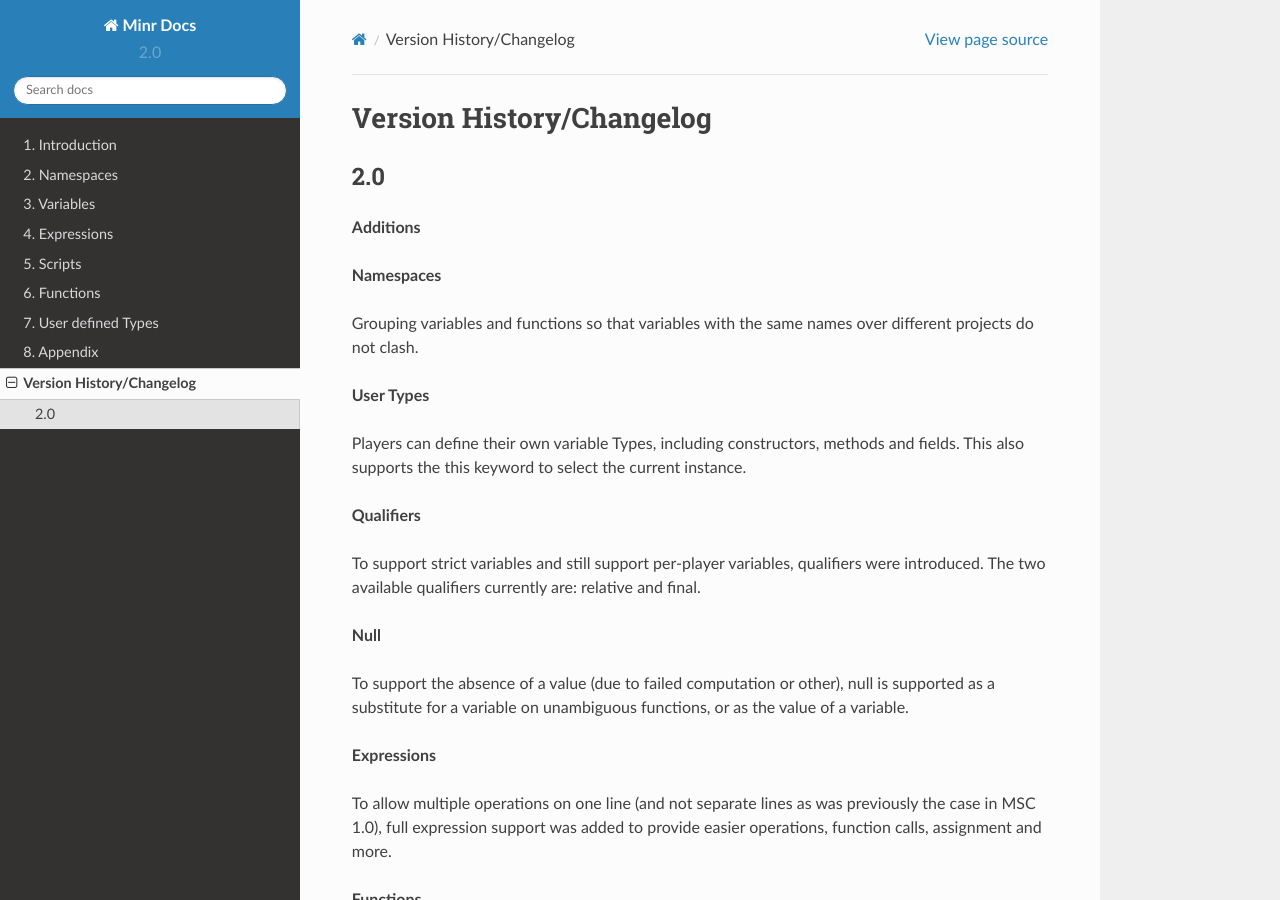
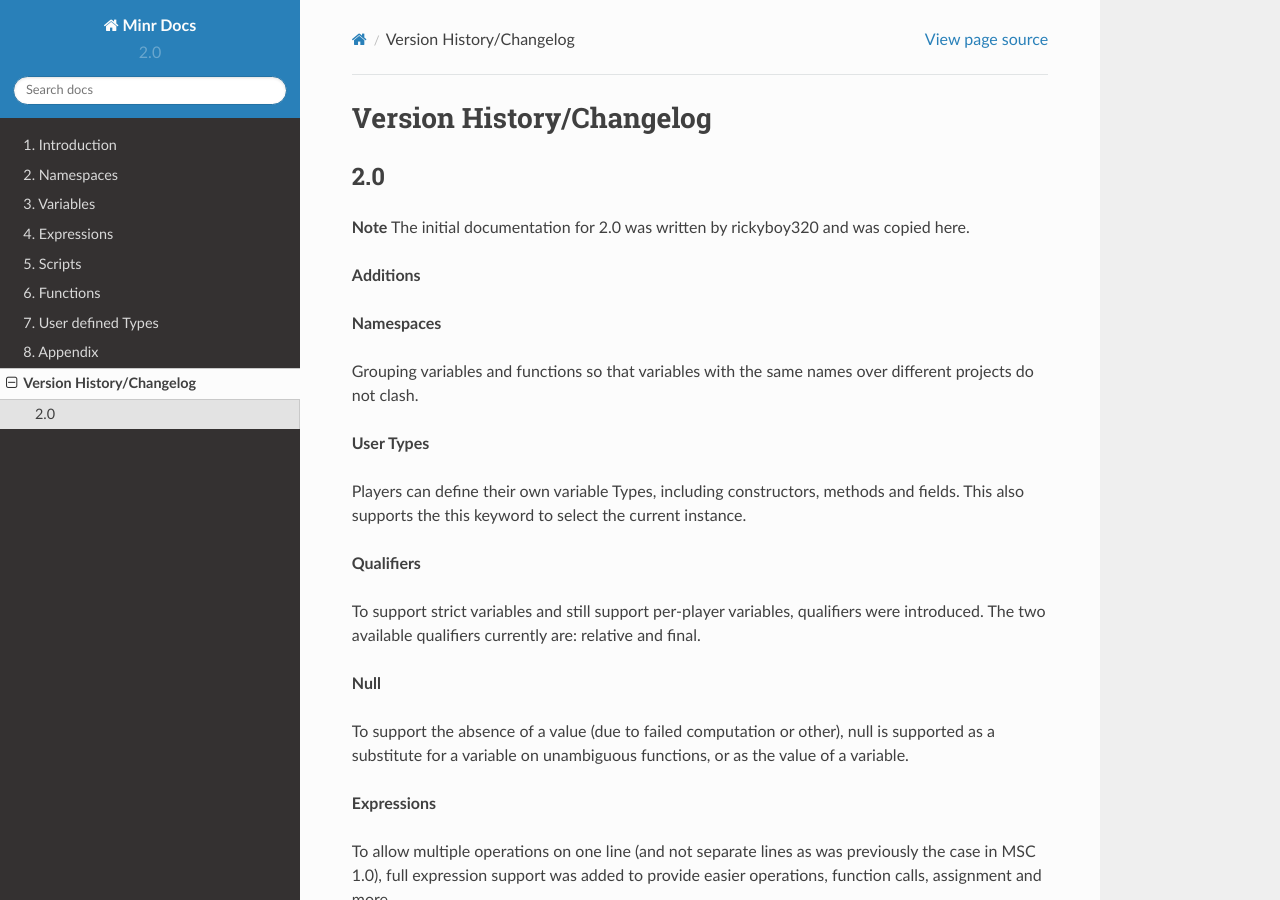
Before and after one commit to rebplane/msc, a Sphinx documentation site: the page built from docs/source/changelog.rst, in a window 1280 px wide and 900 px high. Built offline with Sphinx 7.4.7 and the Read the Docs theme 2.0.0, drawn with Linux system fonts in a browser that asks for light colours.

Commit message:
Added author to changelog

```diff
--- a/docs/source/changelog.rst
+++ b/docs/source/changelog.rst
@@ -3,6 +3,9 @@ Version History/Changelog
 
 2.0
 -----------
+
+**Note**
+The initial documentation for 2.0 was written by rickyboy320 and was copied here.
 
 **Additions**
 
```
